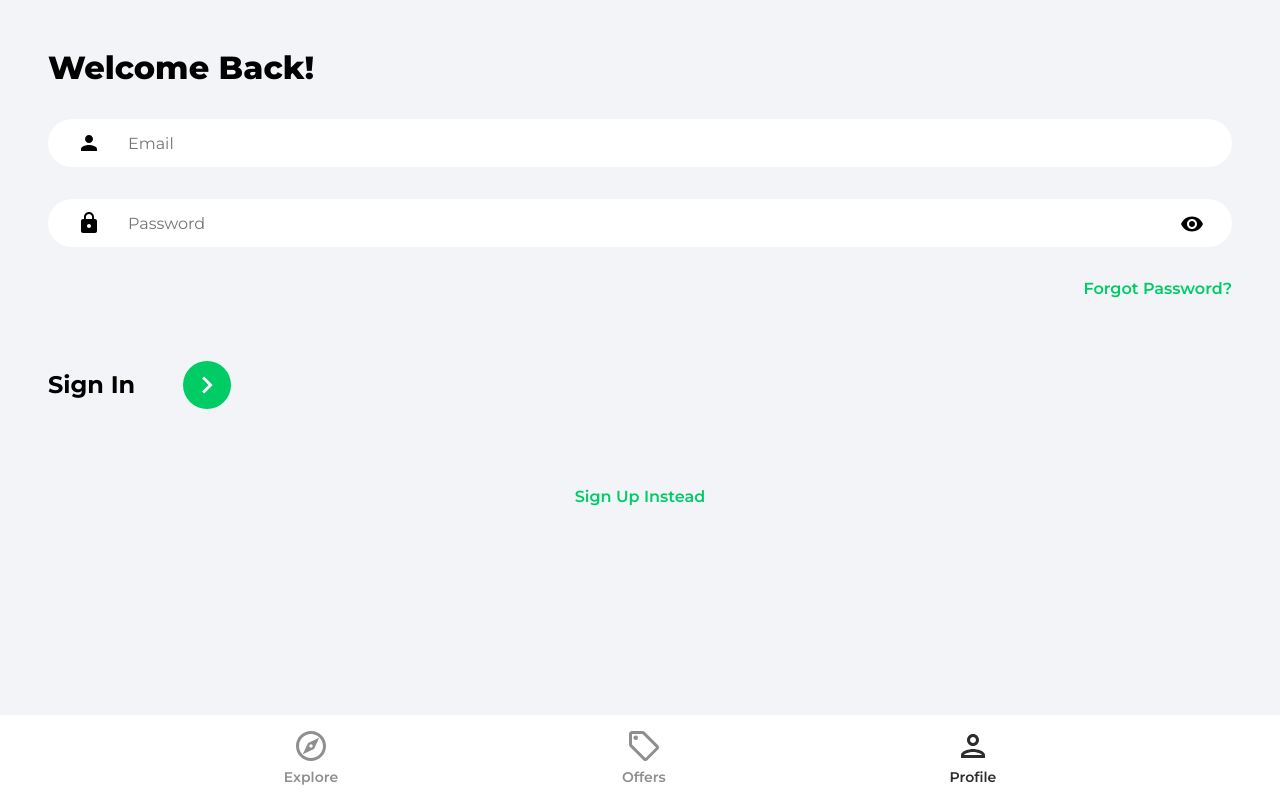
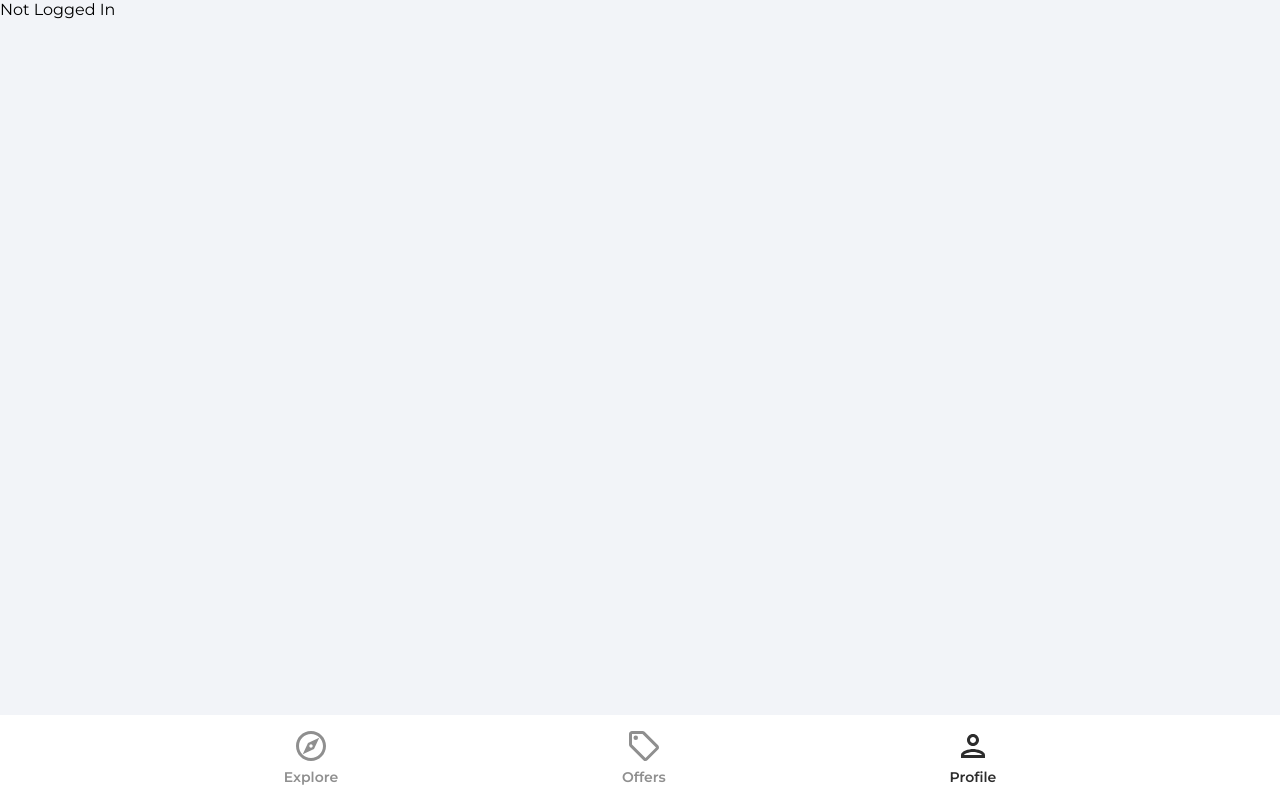
Before and after one commit to jeancarlosherrera/house-marketplace, a React (Create React App) app: page /profile in a window 1280 px wide. Built offline with nearby package versions, Linux system fonts and the light colour scheme.

Commit message:
Sign in functionality implemented

```diff
--- a/src/App.js
+++ b/src/App.js
@@ -14,7 +14,7 @@
         <Routes>
           <Route path='/' element={<Explore />}></Route>
           <Route path='/offers' element={<Offers />}></Route>
-          <Route path='/profile' element={<SignIn />}></Route>
+          <Route path='/profile' element={<Profile />}></Route>
           <Route path='/sign-up' element={<SignUp />}></Route>
           <Route path='/sign-in' element={<SignIn />}></Route>
           <Route path='/forgot-password' element={<ForgotPassword />}></Route>
--- a/src/pages/Profile.js
+++ b/src/pages/Profile.js
@@ -1,5 +1,16 @@
+import { useState, useEffect } from 'react'
+import { getAuth } from 'firebase/auth'
+
 const Profile = () => {
-  return <h1> Profile</h1>
+  const [user, setUser] = useState(null)
+
+  const auth = getAuth()
+
+  useEffect(() => {
+    setUser(auth.currentUser)
+  }, [])
+
+  return user ? <h1>{user.displayName}</h1> : 'Not Logged In'
 }
 
 export default Profile
--- a/src/pages/SignIn.js
+++ b/src/pages/SignIn.js
@@ -2,6 +2,7 @@
 import { Link, useNavigate } from 'react-router-dom'
 import { ReactComponent as ArrowRightIcon } from '../assets/svg/keyboardArrowRightIcon.svg'
 import visibilityIcon from '../assets/svg/visibilityIcon.svg'
+import { getAuth, signInWithEmailAndPassword } from 'firebase/auth'
 
 const SignIn = () => {
   const [showPassword, setShowPassword] = useState(false)
@@ -13,6 +14,26 @@
   const { email, password } = formData
 
   const navigate = useNavigate()
+
+  const handleSubmit = async (e) => {
+    e.preventDefault()
+
+    try {
+      const auth = getAuth()
+
+      const userCredentials = await signInWithEmailAndPassword(
+        auth,
+        email,
+        password
+      )
+
+      if (userCredentials.user) {
+        navigate('/')
+      }
+    } catch (error) {
+      console.log(error)
+    }
+  }
 
   const handleOnChange = (e) => {
     setFormData((prevState) => ({
@@ -27,7 +48,7 @@
         <header>
           <p className='pageHeader'>Welcome Back!</p>
         </header>
-        <form>
+        <form onSubmit={handleSubmit}>
           <input
             type='text'
             className='emailInput'
```
